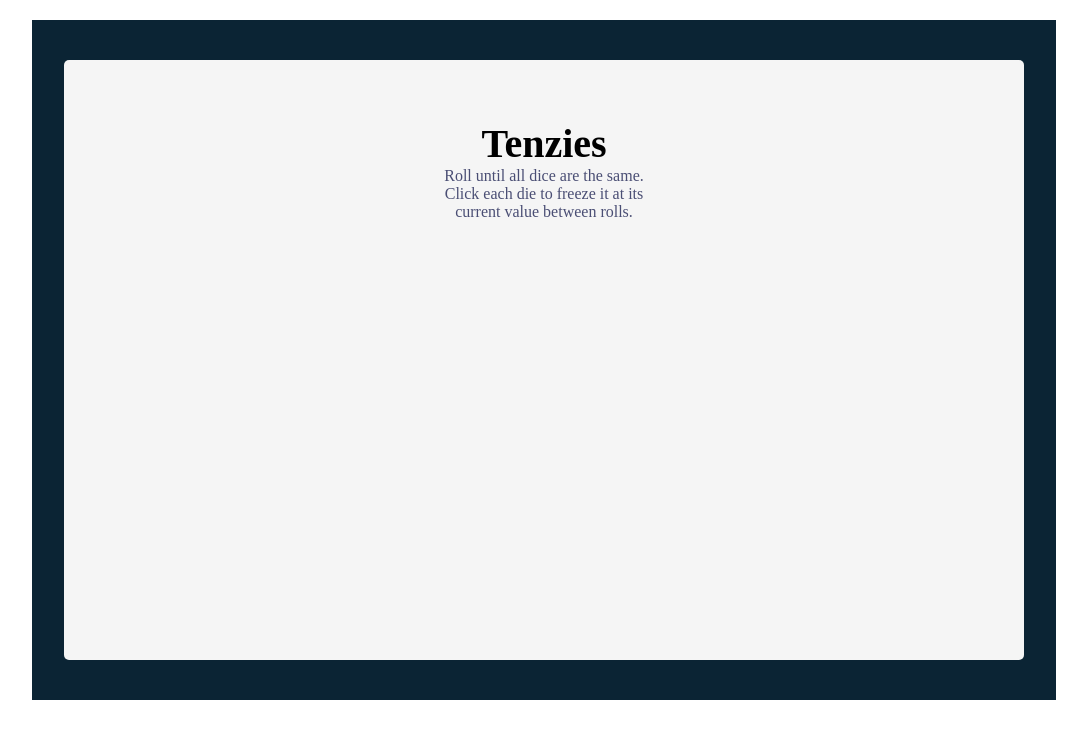
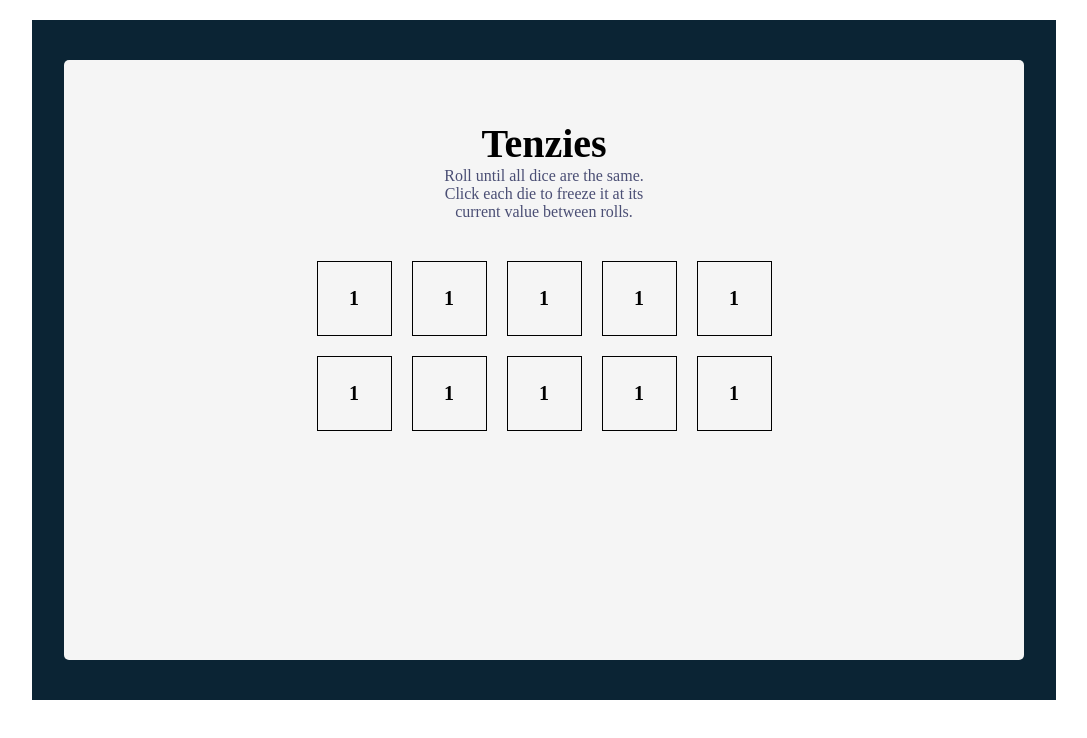
Before and after one commit to J-David-Baxter/tenzies, a React (Create React App) app: page / in a window 1280 px wide. Shown: the top 738 px of the page, without its empty margins (96-1183 px from the left). Built offline with nearby package versions, Linux system fonts and the light colour scheme.

Commit message:
Render dice components

```diff
--- a/src/App.js
+++ b/src/App.js
@@ -1,4 +1,5 @@
 import React, { useState } from "react";
+import Dice from "./Dice";
 import "./style.css"
 
 function assignValue(die) {
@@ -20,7 +21,13 @@ function App() {
         <h1 className="title">Tenzies</h1>
         <p className="text">Roll until all dice are the same. Click each die to freeze it at its current value between rolls.</p>
         <div className="dice-container">
-
+          {dice.map((die, i) => (
+            <Dice
+              key={i}
+              index={i}
+              {...die}
+            />
+          ))}
         </div>
       </main>
     </div>
--- /dev/null
+++ b/src/Dice.js
@@ -0,0 +1,16 @@
+import React from 'react'
+
+const Dice = ({index, value, frozen, locked}) => {
+  const styles = {
+    backgroundColor: frozen && "#59E391",
+    pointerEvents: locked && "none"
+  }
+
+  return (
+    <div style={styles} className='die'>
+        <h4 className='die-value'>1</h4>
+    </div>
+  )
+}
+
+export default Dice
--- a/src/style.css
+++ b/src/style.css
@@ -41,3 +41,26 @@ main {
     text-align: center;
     color: #4A4E74;
 }
+
+.dice-container {
+    display: flex;
+    justify-content: center;
+    flex-wrap: wrap;
+    width: 500px;
+    margin: 30px auto;
+}
+
+.die {
+    display: flex;
+    justify-content: center;
+    align-items: center;
+    width: 75px;
+    height: 75px;
+    border: 1px solid black;
+    margin: 10px;
+}
+
+.die-value {
+    font-size: 20px;
+    pointer-events: none;
+}
```
